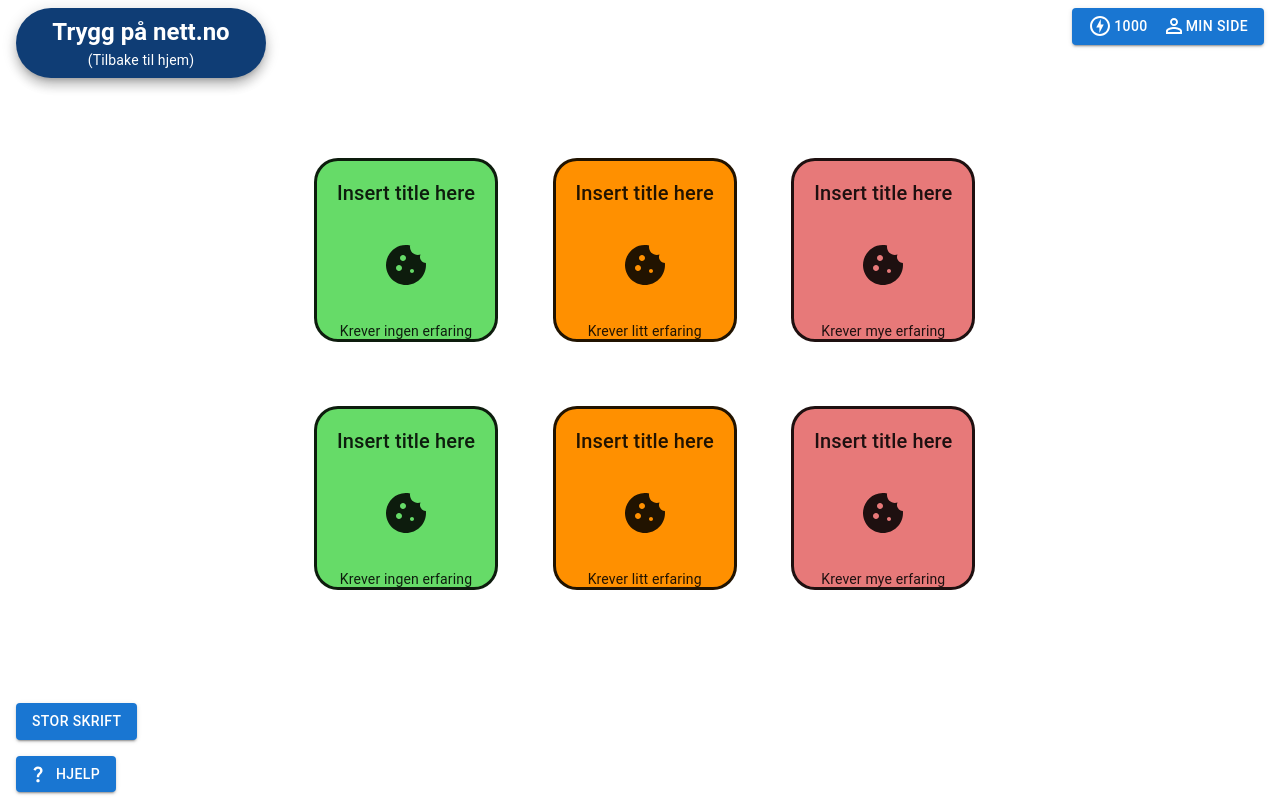
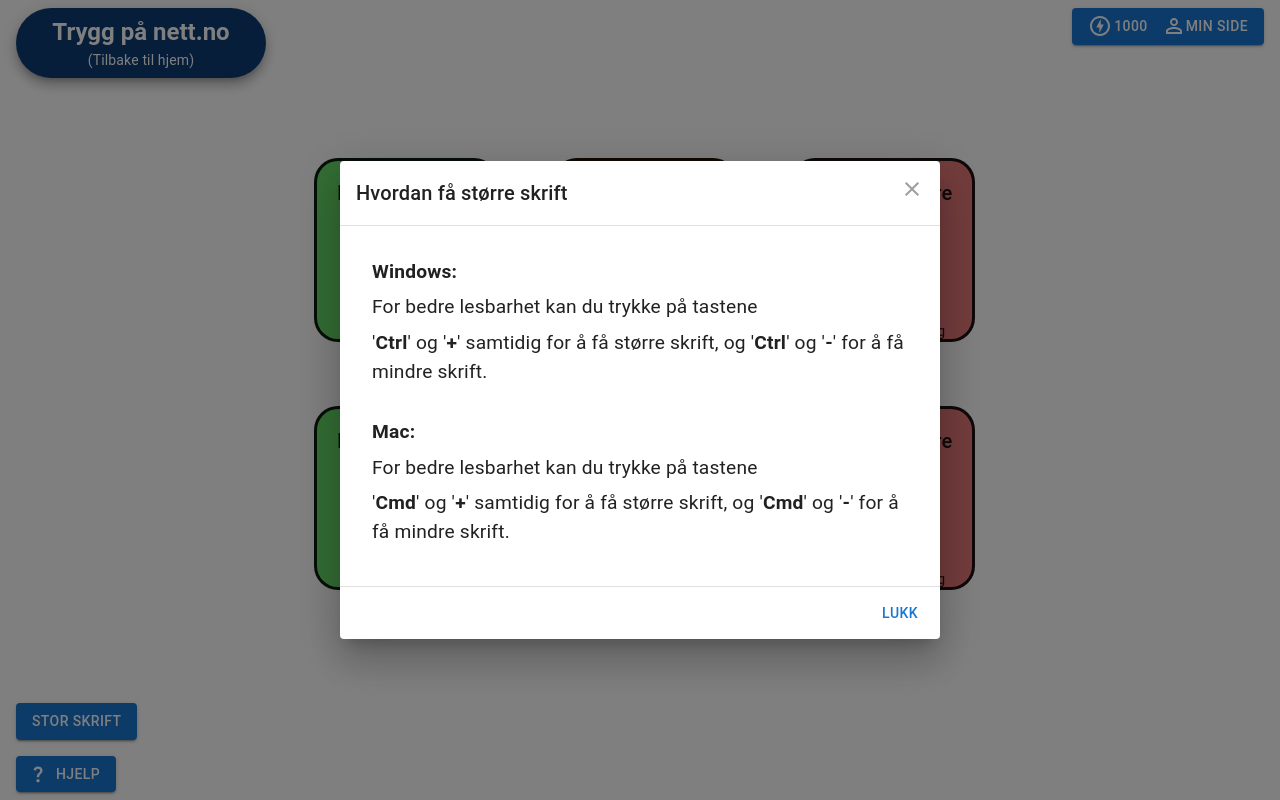
Before and after one commit to AgnetheKvalEngstad/idatt2900_group35, a React (Vite) app in the folder frontend/: page / in a window 1280 px wide. Both pictures are taken after a click on the button "STOR SKRIFT". Built offline with nearby package versions, Linux system fonts and the light colour scheme.

Commit message:
feat: Added popover for text size info

```diff
--- a/frontend/src/components/Footer.tsx
+++ b/frontend/src/components/Footer.tsx
@@ -1,30 +1,25 @@
-import {
-  Button,
-  Grid2,
-  Dialog,
-  Typography,
-  DialogTitle,
-  DialogContent,
-  DialogActions,
-} from "@mui/material";
+import React from "react";
+import { Grid2, Button } from "@mui/material";
 import QuestionMarkIcon from "@mui/icons-material/QuestionMark";
-import React from "react";
-import IconButton from "@mui/material/IconButton";
-import CloseIcon from "@mui/icons-material/Close";
+import TextSizeDialog from "./TextSizeDialog";
+import HelpDialog from "./HelpDialog";
 
 /**
- * Component for the footer of the page
- * @returns Footer component
+ * A React component that renders a footer with buttons for increasing text size
+ * and getting information and instructions for the page.
+ *
+ * @returns A React component with buttons for increasing text size and accessing help.
  */
 export default function Footer() {
-  const [open, setOpen] = React.useState(false);
+  const [openTextSize, setOpenTextSize] = React.useState(false);
+  const [openHelp, setOpenHelp] = React.useState(false);
 
-  const handleClickOpen = () => {
-    setOpen(true);
-  };
-  const handleClose = () => {
-    setOpen(false);
-  };
+  const handleTextSizeOpen = () => setOpenTextSize(true);
+  const handleTextSizeClose = () => setOpenTextSize(false);
+
+  const handleHelpOpen = () => setOpenHelp(true);
+  const handleHelpClose = () => setOpenHelp(false);
+
   return (
     <Grid2
       container
@@ -33,56 +28,26 @@ export default function Footer() {
       className="mt-auto flex pl-4 py-2"
     >
       <Grid2>
-        <Button variant="contained" color="primary">
+        <Button
+          variant="contained"
+          color="primary"
+          onClick={handleTextSizeOpen}
+        >
           Stor skrift
         </Button>
+        <TextSizeDialog open={openTextSize} onClose={handleTextSizeClose} />
       </Grid2>
+
       <Grid2>
         <Button
           variant="contained"
           color="primary"
           startIcon={<QuestionMarkIcon />}
-          onClick={handleClickOpen}
+          onClick={handleHelpOpen}
         >
           Hjelp
         </Button>
-        <Dialog open={open} onClose={handleClose}>
-          <DialogTitle sx={{ m: 0, p: 2 }}>Hjelp</DialogTitle>
-          <IconButton
-            aria-label="close"
-            onClick={handleClose}
-            sx={(theme) => ({
-              position: "absolute",
-              right: 8,
-              top: 8,
-              color: theme.palette.grey[500],
-            })}
-          >
-            <CloseIcon />
-          </IconButton>
-          <DialogContent dividers sx={{ p: 4 }}>
-            <Typography gutterBottom>
-              Her kan du lære om nettsikkerhet på en morsom måte. Du kan velge
-              hvilke temaer du ønsker å lære mer om ved å trykke på en av
-              temaboksene.
-            </Typography>
-            <Typography gutterBottom>
-              Inne i disse boksene vil du lære om et tema tilknyttet
-              nettsikkerhet. Etter det kan du prøve å vinne premier gjennom å
-              teste hvor mye du har lært.
-            </Typography>
-            <Typography gutterBottom>
-              Dersom noe er utydelig kan du alltid få mer informasjon om siden
-              du er på ved å trykke på “Hjelp” knappen i nedre venstre hjørne.
-            </Typography>
-            <Typography gutterBottom>Lykke til og ha det gøy!</Typography>
-          </DialogContent>
-          <DialogActions>
-            <Button autoFocus onClick={handleClose}>
-              Lukk
-            </Button>
-          </DialogActions>
-        </Dialog>
+        <HelpDialog open={openHelp} onClose={handleHelpClose} />
       </Grid2>
     </Grid2>
   );
--- /dev/null
+++ b/frontend/src/components/HelpDialog.tsx
@@ -0,0 +1,70 @@
+import {
+  Dialog,
+  DialogTitle,
+  DialogContent,
+  DialogActions,
+  Typography,
+  Button,
+  IconButton,
+} from "@mui/material";
+import CloseIcon from "@mui/icons-material/Close";
+
+/**
+ * A reusable help dialog component that provides instructions on how to use the page.
+ *
+ * @param open - A boolean value that determines whether the dialog is open or not.
+ * @param onClose - A function that closes the dialog.
+ *
+ * @returns A React component with instructions on how to use the page.
+ */
+export default function HelpDialog({
+  open,
+  onClose,
+}: {
+  open: boolean;
+  onClose: () => void;
+}) {
+  return (
+    <Dialog open={open} onClose={onClose}>
+      <DialogTitle sx={{ m: 0, p: 2 }}>
+        Hjelp
+        <IconButton
+          aria-label="close"
+          onClick={onClose}
+          sx={(theme) => ({
+            position: "absolute",
+            right: 8,
+            top: 8,
+            color: theme.palette.grey[500],
+          })}
+        >
+          <CloseIcon />
+        </IconButton>
+      </DialogTitle>
+      <DialogContent dividers sx={{ p: 4 }}>
+        <Typography gutterBottom sx={{ fontSize: "1.2rem" }}>
+          Her kan du lære om nettsikkerhet på en morsom måte. Du kan velge
+          hvilke temaer du ønsker å lære mer om ved å trykke på en av
+          temaboksene.
+        </Typography>
+        <Typography gutterBottom sx={{ fontSize: "1.2rem" }}>
+          Inne i disse boksene vil du lære om et tema tilknyttet nettsikkerhet.
+          Etter det kan du prøve å vinne premier gjennom å teste hvor mye du har
+          lært.
+        </Typography>
+        <Typography gutterBottom sx={{ fontSize: "1.2rem" }}>
+          Dersom noe er utydelig kan du alltid få mer informasjon om siden du er
+          på ved å trykke på “Hjelp” knappen i nedre venstre hjørne.
+        </Typography>
+        <Typography gutterBottom sx={{ fontSize: "1.2rem" }}>
+          Lykke til og ha det gøy!
+        </Typography>
+      </DialogContent>
+      <DialogActions>
+        <Button autoFocus onClick={onClose}>
+          Lukk
+        </Button>
+      </DialogActions>
+    </Dialog>
+  );
+}
--- /dev/null
+++ b/frontend/src/components/TextSizeDialog.tsx
@@ -0,0 +1,77 @@
+import {
+  Dialog,
+  DialogTitle,
+  DialogContent,
+  DialogActions,
+  Typography,
+  Button,
+  IconButton,
+} from "@mui/material";
+import CloseIcon from "@mui/icons-material/Close";
+
+/**
+ * A React component that renders a dialog providing instructions on how to increase text size
+ * for better readability on Windows and Mac systems.
+ *
+ * @param open - A boolean value that determines whether the dialog is open or not.
+ * @param onClose - A function that closes the dialog.
+ *
+ * @returns A React component with instructions on how to increase text size.
+ */
+export default function TextSizeDialog({
+  open,
+  onClose,
+}: {
+  open: boolean;
+  onClose: () => void;
+}) {
+  return (
+    <Dialog open={open} onClose={onClose}>
+      <DialogTitle sx={{ m: 0, p: 2 }}>
+        Hvordan få større skrift
+        <IconButton
+          aria-label="close"
+          onClick={onClose}
+          sx={(theme) => ({
+            position: "absolute",
+            right: 8,
+            top: 8,
+            color: theme.palette.grey[500],
+          })}
+        >
+          <CloseIcon />
+        </IconButton>
+      </DialogTitle>
+      <DialogContent dividers sx={{ p: 4 }}>
+        <Typography gutterBottom sx={{ fontSize: "1.2rem" }}>
+          <strong>Windows: </strong>
+        </Typography>
+        <Typography gutterBottom sx={{ fontSize: "1.2rem" }}>
+          For bedre lesbarhet kan du trykke på tastene
+        </Typography>
+        <Typography gutterBottom sx={{ fontSize: "1.2rem" }}>
+          '<strong>Ctrl</strong>' og '<strong>+</strong>' samtidig for å få
+          større skrift, og '<strong>Ctrl</strong>' og '<strong>-</strong>' for
+          å få mindre skrift.
+        </Typography>
+        <Typography sx={{ mb: 4 }} />
+        <Typography gutterBottom sx={{ fontSize: "1.2rem" }}>
+          <strong>Mac: </strong>
+        </Typography>
+        <Typography gutterBottom sx={{ fontSize: "1.2rem" }}>
+          For bedre lesbarhet kan du trykke på tastene
+        </Typography>
+        <Typography gutterBottom sx={{ fontSize: "1.2rem" }}>
+          '<strong>Cmd</strong>' og '<strong>+</strong>' samtidig for å få
+          større skrift, og '<strong>Cmd</strong>' og '<strong>-</strong>' for å
+          få mindre skrift.
+        </Typography>
+      </DialogContent>
+      <DialogActions>
+        <Button autoFocus onClick={onClose}>
+          Lukk
+        </Button>
+      </DialogActions>
+    </Dialog>
+  );
+}
```
